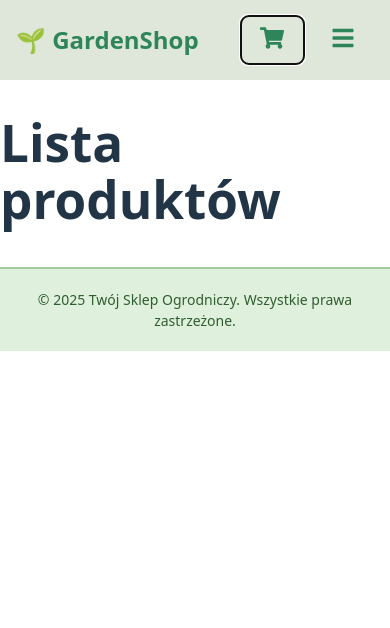
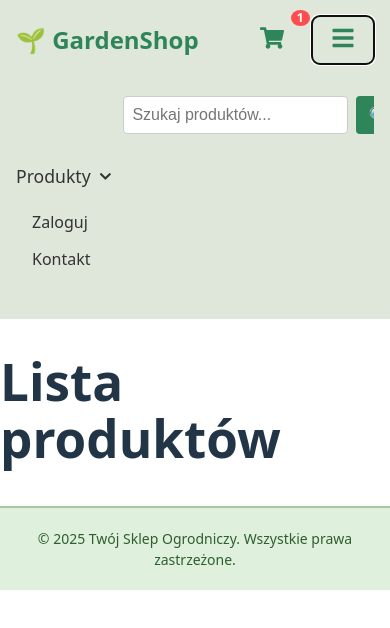
Before and after one commit to Herakles-cyber/magdaodkwiatow_frontend_react, a React (Vite) app: page /produkty in a window 390 px wide. Both pictures are taken after a click on the button "Menu". Shown: the top 628 px of the page. Built offline with nearby package versions, Linux system fonts and the light colour scheme.

Commit message:
feat(nav-mobile): dodano wyszukiwarkę, badge koszyka i panel boczny

```diff
--- a/src/App.jsx
+++ b/src/App.jsx
@@ -3,14 +3,17 @@ import AppRoutes from './routes/AppRoutes'
 import NavMobile from './components/NavMobile'
 import Header from './components/Header'
 import Footer from './components/Footer'
+import { CartProvider } from './context/CartContext'
 
 function App() {
 	return (
 		<BrowserRouter>
-			<NavMobile />
-			{/* <Header /> */}
-			<AppRoutes />
-			<Footer />
+			<CartProvider>
+				<NavMobile />
+				{/* <Header /> */}
+				<AppRoutes />
+				<Footer />
+			</CartProvider>
 		</BrowserRouter>
 	)
 }
--- /dev/null
+++ b/src/components/CartPanel.jsx
@@ -0,0 +1,34 @@
+// src/components/CartPanel.jsx
+import { useCart } from '../context/CartContext'
+import styles from './CartPanel.module.css'
+
+const CartPanel = ({ isOpen, onClose }) => {
+	const { cartItems } = useCart()
+
+	return (
+		<div className={`${styles.panel} ${isOpen ? styles.open : ''}`}>
+			<div className={styles.header}>
+				<h2>Koszyk</h2>
+				<button onClick={onClose} className={styles.close}>
+					&times;
+				</button>
+			</div>
+
+			<div className={styles.content}>
+				{cartItems.length === 0 ? (
+					<p>Twój koszyk jest pusty.</p>
+				) : (
+					<ul>
+						{cartItems.map(item => (
+							<li key={item.id} className={styles.item}>
+								{item.name} × {item.quantity}
+							</li>
+						))}
+					</ul>
+				)}
+			</div>
+		</div>
+	)
+}
+
+export default CartPanel
--- /dev/null
+++ b/src/components/CartPanel.module.css
@@ -0,0 +1,46 @@
+/* src/components/CartPanel.module.css */
+.panel {
+	position: fixed;
+	top: 0;
+	right: -100%;
+	width: 80%;
+	max-width: 320px;
+	height: 100%;
+	background: #f7fff7;
+	box-shadow: -2px 0 8px rgba(0, 0, 0, 0.2);
+	transition: right 0.3s ease;
+	z-index: 1000;
+	display: flex;
+	flex-direction: column;
+}
+
+.open {
+	right: 0;
+}
+
+.header {
+	display: flex;
+	justify-content: space-between;
+	align-items: center;
+	padding: 1rem;
+	border-bottom: 1px solid #ccc;
+	background: #e0f7df;
+}
+
+.close {
+	font-size: 1.5rem;
+	background: none;
+	border: none;
+	cursor: pointer;
+}
+
+.content {
+	padding: 1rem;
+	overflow-y: auto;
+	flex-grow: 1;
+}
+
+.item {
+	padding: 0.5rem 0;
+	border-bottom: 1px solid #ddd;
+}
--- a/src/components/NavMobile.jsx
+++ b/src/components/NavMobile.jsx
@@ -1,12 +1,17 @@
 import { useState, useEffect, useRef } from 'react'
 import { Link } from 'react-router-dom'
-import { FaBars, FaShoppingCart } from 'react-icons/fa';
+import { FaBars, FaShoppingCart } from 'react-icons/fa'
 import styles from './NavMobile.module.css'
 import ProductDropdownMobile from './ProductDropdownMobile'
+import CartPanel from './CartPanel'
+import { useCart } from '../context/CartContext'
 
 const NavMobile = () => {
 	const [menuOpen, setMenuOpen] = useState(false)
+	const [cartOpen, setCartOpen] = useState(false)
 	const navRef = useRef(null)
+	const { cartItems } = useCart()
+	const cartCount = cartItems.reduce((sum, item) => sum + item.quantity, 0)
 
 	useEffect(() => {
 		const handleClickOutside = event => {
@@ -27,8 +32,9 @@ const NavMobile = () => {
 				</Link>
 
 				<div className={styles.icons}>
-					<button className={styles.cart} aria-label='Koszyk'>
+					<button className={styles.cart} aria-label='Koszyk' onClick={() => setCartOpen(true)}>
 						<FaShoppingCart className={styles.icon} />
+						{cartCount > 0 && <span className={styles.badge}>{cartCount}</span>}
 					</button>
 
 					<button className={styles.burger} onClick={() => setMenuOpen(!menuOpen)} aria-label='Menu'>
@@ -38,6 +44,23 @@ const NavMobile = () => {
 			</div>
 
 			<div className={`${styles.menu} ${menuOpen ? styles.menuOpen : styles.menuClosed}`}>
+				<div className={styles.searchWrapper}>
+					<form
+						className={styles.searchForm}
+						onSubmit={e => {
+							e.preventDefault()
+							const query = e.target.elements.query.value
+							if (query.trim()) {
+								setMenuOpen(false)
+								window.location.href = `/produkty?szukaj=${encodeURIComponent(query)}`
+							}
+						}}>
+						<input type='text' name='query' placeholder='Szukaj produktów...' className={styles.searchInput} />
+						<button type='submit' className={styles.searchButton}>
+							🔍
+						</button>
+					</form>
+				</div>
 				<ProductDropdownMobile onClose={() => setMenuOpen(false)} />
 				<Link to='/zaloguj' className={styles.link} onClick={() => setMenuOpen(false)}>
 					Zaloguj
@@ -46,6 +69,7 @@ const NavMobile = () => {
 					Kontakt
 				</Link>
 			</div>
+			<CartPanel isOpen={cartOpen} onClose={() => setCartOpen(false)} />
 		</nav>
 	)
 }
--- a/src/components/NavMobile.module.css
+++ b/src/components/NavMobile.module.css
@@ -12,6 +12,10 @@
 .logo {
 	font-size: 1.5rem;
 	font-weight: bold;
+	color: #2f855a;
+}
+
+.logo:hover {
 	color: #2f855a;
 }
 
@@ -78,17 +82,66 @@
 	display: flex;
 	align-items: center;
 	gap: 0.5rem;
-  }
+}
 
-  .icon {
+.icon {
 	font-size: 24px;
 	color: #2f855a;
 	background: none;
 	border: none;
 	cursor: pointer;
-  }
+}
 
-  .cart {
+.cart {
+	position: relative;
 	background: none;
 	border: none;
-  }
+}
+
+.cart:focus {
+	outline: none;
+}
+
+.badge {
+	position: absolute;
+	top: -6px;
+	right: -6px;
+	background-color: #ff4d4f;
+	color: white;
+	font-size: 0.75rem;
+	font-weight: bold;
+	border-radius: 50%;
+	padding: 2px 6px;
+	line-height: 1;
+}
+.searchWrapper {
+	width: 100%;
+	display: flex;
+	justify-content: center;
+}
+
+.searchForm {
+	display: flex;
+	width: 40%;
+	padding: 0 1rem;
+	gap: 0.5rem;
+	margin-bottom: 1rem;
+}
+
+.searchInput {
+	flex-grow: 1;
+	padding: 0.5rem;
+	border: 1px solid #ccc;
+	border-radius: 4px;
+	font-size: 1rem;
+}
+
+.searchButton {
+	background: #2f855a;
+	color: white;
+	border: none;
+	border-radius: 4px;
+	padding: 0.5rem 0.75rem;
+	cursor: pointer;
+	font-size: 1rem;
+}
--- /dev/null
+++ b/src/context/CartContext.jsx
@@ -0,0 +1,21 @@
+// src/context/CartContext.jsx
+import { createContext, useContext, useState } from 'react'
+
+const CartContext = createContext()
+
+export const CartProvider = ({ children }) => {
+	const [cartItems, setCartItems] = useState([{ id: 1, name: 'Przykładowy produkt', quantity: 1 }])
+
+	const addToCart = product => {
+		setCartItems(prev => [...prev, product])
+	}
+
+	const value = {
+		cartItems,
+		addToCart,
+	}
+
+	return <CartContext.Provider value={value}>{children}</CartContext.Provider>
+}
+
+export const useCart = () => useContext(CartContext)
```
